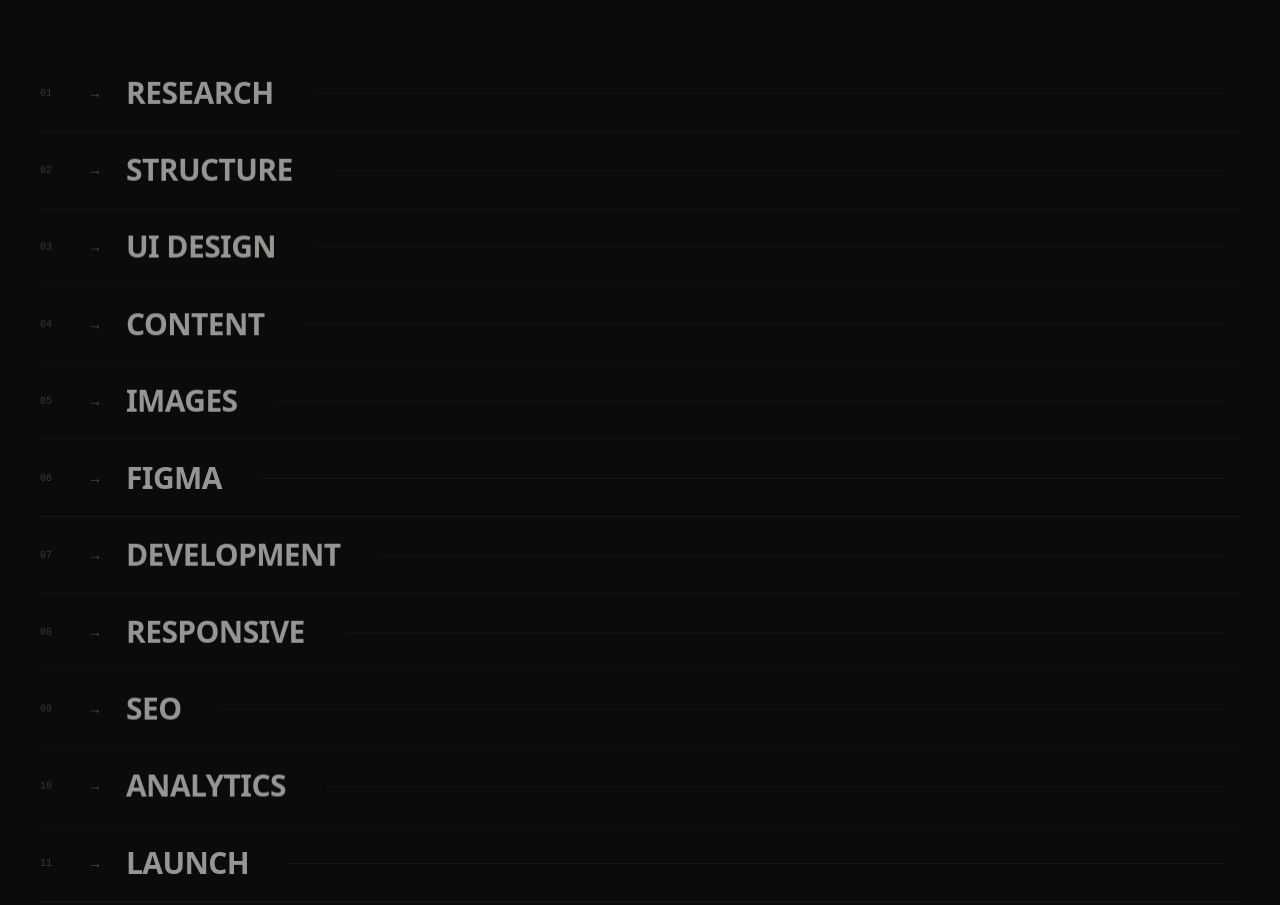
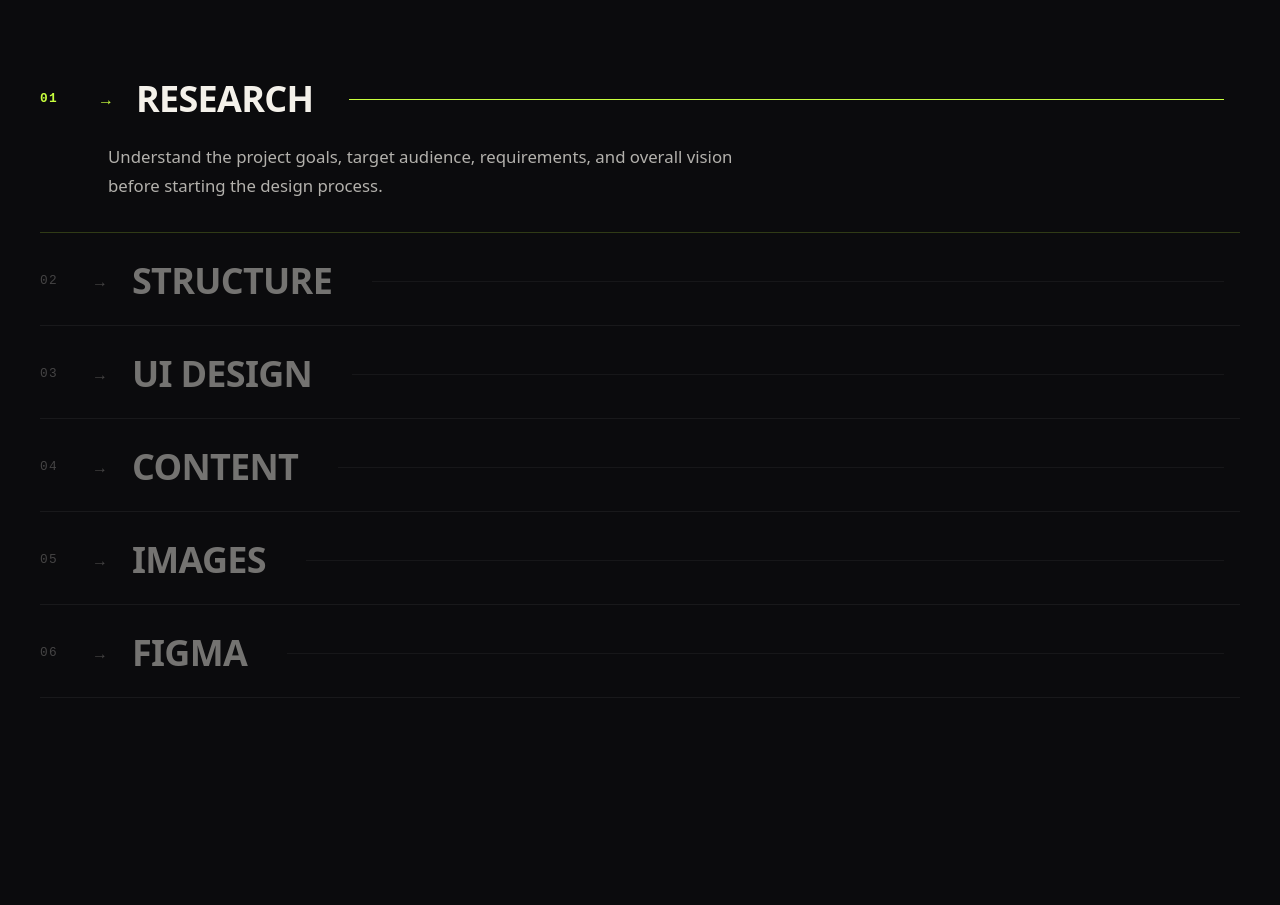
Before and after one commit to srivenu0807/Venu, a plain HTML site: page index.html in a window 1280 px wide. Shown: the part 8880-9785 px from the top of the page. Drawn offline with Linux system fonts and the light colour scheme.

Commit message:
Describe the update

```diff
--- a/index.html
+++ b/index.html
@@ -596,18 +596,132 @@
       <span class="text-[10px] tracking-[0.35em] text-lime/50 font-mono uppercase block mb-4">03 / Process</span>
       <h2 class="text-4xl md:text-6xl lg:text-7xl font-black tracking-[-0.03em] text-cream leading-[0.95]">HOW I WORK</h2>
     </div>
-    <div class="relative" data-stagger>
-      <div><button class="process-step-btn group"><span class="text-[10px] font-mono text-cream/20 w-6 shrink-0">01</span><span class="text-sm shrink-0 process-arrow text-cream/30">→</span><span class="process-name text-lg md:text-2xl lg:text-3xl font-black tracking-[-0.02em] text-cream/60">RESEARCH</span><div class="hidden md:block flex-1 h-[1px] bg-white/5 mx-4"><div class="h-full bg-lime/30 process-progress-bar" style="width: 0px;"></div></div></button></div>
-      <div><button class="process-step-btn group"><span class="text-[10px] font-mono text-cream/20 w-6 shrink-0">02</span><span class="text-sm shrink-0 process-arrow text-cream/30">→</span><span class="process-name text-lg md:text-2xl lg:text-3xl font-black tracking-[-0.02em] text-cream/60">STRUCTURE</span><div class="hidden md:block flex-1 h-[1px] bg-white/5 mx-4"><div class="h-full bg-lime/30 process-progress-bar" style="width: 0px;"></div></div></button></div>
-      <div><button class="process-step-btn group"><span class="text-[10px] font-mono text-cream/20 w-6 shrink-0">03</span><span class="text-sm shrink-0 process-arrow text-cream/30">→</span><span class="process-name text-lg md:text-2xl lg:text-3xl font-black tracking-[-0.02em] text-cream/60">UI DESIGN</span><div class="hidden md:block flex-1 h-[1px] bg-white/5 mx-4"><div class="h-full bg-lime/30 process-progress-bar" style="width: 0px;"></div></div></button></div>
-      <div><button class="process-step-btn group"><span class="text-[10px] font-mono text-cream/20 w-6 shrink-0">04</span><span class="text-sm shrink-0 process-arrow text-cream/30">→</span><span class="process-name text-lg md:text-2xl lg:text-3xl font-black tracking-[-0.02em] text-cream/60">CONTENT</span><div class="hidden md:block flex-1 h-[1px] bg-white/5 mx-4"><div class="h-full bg-lime/30 process-progress-bar" style="width: 0px;"></div></div></button></div>
-      <div><button class="process-step-btn group"><span class="text-[10px] font-mono text-cream/20 w-6 shrink-0">05</span><span class="text-sm shrink-0 process-arrow text-cream/30">→</span><span class="process-name text-lg md:text-2xl lg:text-3xl font-black tracking-[-0.02em] text-cream/60">IMAGES</span><div class="hidden md:block flex-1 h-[1px] bg-white/5 mx-4"><div class="h-full bg-lime/30 process-progress-bar" style="width: 0px;"></div></div></button></div>
-      <div><button class="process-step-btn group"><span class="text-[10px] font-mono text-cream/20 w-6 shrink-0">06</span><span class="text-sm shrink-0 process-arrow text-cream/30">→</span><span class="process-name text-lg md:text-2xl lg:text-3xl font-black tracking-[-0.02em] text-cream/60">FIGMA</span><div class="hidden md:block flex-1 h-[1px] bg-white/5 mx-4"><div class="h-full bg-lime/30 process-progress-bar" style="width: 0px;"></div></div></button></div>
-      <div><button class="process-step-btn group"><span class="text-[10px] font-mono text-cream/20 w-6 shrink-0">07</span><span class="text-sm shrink-0 process-arrow text-cream/30">→</span><span class="process-name text-lg md:text-2xl lg:text-3xl font-black tracking-[-0.02em] text-cream/60">DEVELOPMENT</span><div class="hidden md:block flex-1 h-[1px] bg-white/5 mx-4"><div class="h-full bg-lime/30 process-progress-bar" style="width: 0px;"></div></div></button></div>
-      <div><button class="process-step-btn group"><span class="text-[10px] font-mono text-cream/20 w-6 shrink-0">08</span><span class="text-sm shrink-0 process-arrow text-cream/30">→</span><span class="process-name text-lg md:text-2xl lg:text-3xl font-black tracking-[-0.02em] text-cream/60">RESPONSIVE</span><div class="hidden md:block flex-1 h-[1px] bg-white/5 mx-4"><div class="h-full bg-lime/30 process-progress-bar" style="width: 0px;"></div></div></button></div>
-      <div><button class="process-step-btn group"><span class="text-[10px] font-mono text-cream/20 w-6 shrink-0">09</span><span class="text-sm shrink-0 process-arrow text-cream/30">→</span><span class="process-name text-lg md:text-2xl lg:text-3xl font-black tracking-[-0.02em] text-cream/60">SEO</span><div class="hidden md:block flex-1 h-[1px] bg-white/5 mx-4"><div class="h-full bg-lime/30 process-progress-bar" style="width: 0px;"></div></div></button></div>
-      <div><button class="process-step-btn group"><span class="text-[10px] font-mono text-cream/20 w-6 shrink-0">10</span><span class="text-sm shrink-0 process-arrow text-cream/30">→</span><span class="process-name text-lg md:text-2xl lg:text-3xl font-black tracking-[-0.02em] text-cream/60">ANALYTICS</span><div class="hidden md:block flex-1 h-[1px] bg-white/5 mx-4"><div class="h-full bg-lime/30 process-progress-bar" style="width: 0px;"></div></div></button></div>
-      <div><button class="process-step-btn group"><span class="text-[10px] font-mono text-cream/20 w-6 shrink-0">11</span><span class="text-sm shrink-0 process-arrow text-cream/30">→</span><span class="process-name text-lg md:text-2xl lg:text-3xl font-black tracking-[-0.02em] text-cream/60">LAUNCH</span><div class="hidden md:block flex-1 h-[1px] bg-white/5 mx-4"><div class="h-full bg-lime/30 process-progress-bar" style="width: 0px;"></div></div></button></div>
+    <div class="relative space-y-1" data-stagger>
+      <!-- Step 01: RESEARCH -->
+      <div class="process-item is-active" data-process-step="1">
+        <button class="process-step-btn group" aria-expanded="true">
+          <span class="process-num">01</span>
+          <span class="process-arrow">→</span>
+          <span class="process-name text-xl md:text-3xl lg:text-4xl font-black tracking-[-0.02em]">RESEARCH</span>
+          <div class="hidden md:block flex-1 h-[1px] bg-white/5 mx-4 overflow-hidden">
+            <div class="h-full process-progress-bar"></div>
+          </div>
+        </button>
+        <div class="process-desc-wrap">
+          <div class="process-desc-inner">
+            <div class="process-desc-content">
+              <p class="process-desc-text max-w-2xl">
+                Understand the project goals, target audience, requirements, and overall vision before starting the design process.
+              </p>
+            </div>
+          </div>
+        </div>
+      </div>
+
+      <!-- Step 02: STRUCTURE -->
+      <div class="process-item" data-process-step="2">
+        <button class="process-step-btn group" aria-expanded="false">
+          <span class="process-num">02</span>
+          <span class="process-arrow">→</span>
+          <span class="process-name text-xl md:text-3xl lg:text-4xl font-black tracking-[-0.02em]">STRUCTURE</span>
+          <div class="hidden md:block flex-1 h-[1px] bg-white/5 mx-4 overflow-hidden">
+            <div class="h-full process-progress-bar"></div>
+          </div>
+        </button>
+        <div class="process-desc-wrap">
+          <div class="process-desc-inner">
+            <div class="process-desc-content">
+              <p class="process-desc-text max-w-2xl">
+                Plan the website structure, content hierarchy, user journey, and layout to create a clear and intuitive experience.
+              </p>
+            </div>
+          </div>
+        </div>
+      </div>
+
+      <!-- Step 03: UI DESIGN -->
+      <div class="process-item" data-process-step="3">
+        <button class="process-step-btn group" aria-expanded="false">
+          <span class="process-num">03</span>
+          <span class="process-arrow">→</span>
+          <span class="process-name text-xl md:text-3xl lg:text-4xl font-black tracking-[-0.02em]">UI DESIGN</span>
+          <div class="hidden md:block flex-1 h-[1px] bg-white/5 mx-4 overflow-hidden">
+            <div class="h-full process-progress-bar"></div>
+          </div>
+        </button>
+        <div class="process-desc-wrap">
+          <div class="process-desc-inner">
+            <div class="process-desc-content">
+              <p class="process-desc-text max-w-2xl">
+                Design a modern, visually engaging interface with strong typography, spacing, colors, and consistent visual identity.
+              </p>
+            </div>
+          </div>
+        </div>
+      </div>
+
+      <!-- Step 04: CONTENT -->
+      <div class="process-item" data-process-step="4">
+        <button class="process-step-btn group" aria-expanded="false">
+          <span class="process-num">04</span>
+          <span class="process-arrow">→</span>
+          <span class="process-name text-xl md:text-3xl lg:text-4xl font-black tracking-[-0.02em]">CONTENT</span>
+          <div class="hidden md:block flex-1 h-[1px] bg-white/5 mx-4 overflow-hidden">
+            <div class="h-full process-progress-bar"></div>
+          </div>
+        </button>
+        <div class="process-desc-wrap">
+          <div class="process-desc-inner">
+            <div class="process-desc-content">
+              <p class="process-desc-text max-w-2xl">
+                Organize and integrate meaningful content that communicates the message clearly and improves user engagement.
+              </p>
+            </div>
+          </div>
+        </div>
+      </div>
+
+      <!-- Step 05: IMAGES -->
+      <div class="process-item" data-process-step="5">
+        <button class="process-step-btn group" aria-expanded="false">
+          <span class="process-num">05</span>
+          <span class="process-arrow">→</span>
+          <span class="process-name text-xl md:text-3xl lg:text-4xl font-black tracking-[-0.02em]">IMAGES</span>
+          <div class="hidden md:block flex-1 h-[1px] bg-white/5 mx-4 overflow-hidden">
+            <div class="h-full process-progress-bar"></div>
+          </div>
+        </button>
+        <div class="process-desc-wrap">
+          <div class="process-desc-inner">
+            <div class="process-desc-content">
+              <p class="process-desc-text max-w-2xl">
+                Select and optimize high-quality visuals that support the design and create a stronger visual experience.
+              </p>
+            </div>
+          </div>
+        </div>
+      </div>
+
+      <!-- Step 06: FIGMA -->
+      <div class="process-item" data-process-step="6">
+        <button class="process-step-btn group" aria-expanded="false">
+          <span class="process-num">06</span>
+          <span class="process-arrow">→</span>
+          <span class="process-name text-xl md:text-3xl lg:text-4xl font-black tracking-[-0.02em]">FIGMA</span>
+          <div class="hidden md:block flex-1 h-[1px] bg-white/5 mx-4 overflow-hidden">
+            <div class="h-full process-progress-bar"></div>
+          </div>
+        </button>
+        <div class="process-desc-wrap">
+          <div class="process-desc-inner">
+            <div class="process-desc-content">
+              <p class="process-desc-text max-w-2xl">
+                Create and refine the complete design system and prototype, ensuring everything is ready for development.
+              </p>
+            </div>
+          </div>
+        </div>
+      </div>
     </div>
   </div>
 </section><section class="relative py-24 md:py-32">
--- a/scripts/portfolio-animations.js
+++ b/scripts/portfolio-animations.js
@@ -295,6 +295,45 @@
   });
 
   /* ==========================================================================
+     7.1 Interactive Process Steps ("HOW I WORK")
+     ========================================================================== */
+  const processItems = document.querySelectorAll('.process-item');
+
+  function setActiveProcessItem(activeItem) {
+    processItems.forEach((item) => {
+      const isTarget = item === activeItem;
+      item.classList.toggle('is-active', isTarget);
+      const btn = item.querySelector('.process-step-btn');
+      if (btn) {
+        btn.setAttribute('aria-expanded', isTarget ? 'true' : 'false');
+      }
+    });
+  }
+
+  processItems.forEach((item, index) => {
+    // Step 01 active by default
+    if (index === 0) {
+      item.classList.add('is-active');
+      const btn = item.querySelector('.process-step-btn');
+      if (btn) btn.setAttribute('aria-expanded', 'true');
+    }
+
+    // Hover activation on desktop
+    item.addEventListener('mouseenter', () => {
+      setActiveProcessItem(item);
+    });
+
+    // Click / tap activation (mobile and keyboard accessibility)
+    const btn = item.querySelector('.process-step-btn');
+    if (btn) {
+      btn.addEventListener('click', (e) => {
+        e.preventDefault();
+        setActiveProcessItem(item);
+      });
+    }
+  });
+
+  /* ==========================================================================
      8. Drag-to-Scroll on Side Quests / Experiments Track
      ========================================================================== */
   const sideQuestsContainer = document.querySelector('.side-quests-container');
--- a/styles/portfolio-animations.css
+++ b/styles/portfolio-animations.css
@@ -452,44 +452,156 @@ div[id] {
 }
 
 /* ==========================================================================
-   Process Section Step Highlights (Clean, subtle progress fill)
+   Process Section: Interactive "HOW I WORK" Steps
    ========================================================================== */
+.process-item {
+  position: relative;
+  border-bottom: 1px solid rgba(255, 255, 255, 0.06);
+  transition: border-color 0.3s ease, background-color 0.3s ease;
+}
+
 .process-step-btn {
-  position: relative;
   width: 100%;
   text-align: left;
-  border-bottom: 1px solid rgba(255, 255, 255, 0.05);
   padding: 1.25rem 0;
   display: flex;
   align-items: center;
-  gap: 1.5rem;
-  transition: background-color 0.25s ease, border-color 0.25s ease;
+  gap: 1rem;
+  background: transparent;
+  border: none;
+  cursor: pointer;
+  outline: none;
 }
 
-.process-step-btn .process-arrow {
-  transition: transform 0.25s var(--anim-ease-out-expo), color 0.25s ease;
+@media (min-width: 768px) {
+  .process-step-btn {
+    padding: 1.5rem 0;
+    gap: 1.5rem;
+  }
 }
 
-.process-step-btn:hover .process-arrow {
-  transform: translateX(4px);
-  color: var(--color-accent-lime) !important;
+.process-num {
+  font-family: "JetBrains Mono", monospace;
+  font-size: 0.8rem;
+  letter-spacing: 0.1em;
+  color: rgba(244, 241, 234, 0.25);
+  width: 1.75rem;
+  flex-shrink: 0;
+  transition: color 0.3s ease;
 }
 
-.process-step-btn .process-name {
-  transition: color 0.25s ease;
+.process-arrow {
+  font-size: 1rem;
+  color: rgba(244, 241, 234, 0.25);
+  flex-shrink: 0;
+  transition: transform 0.35s var(--anim-ease-out-expo), color 0.3s ease;
 }
 
-.process-step-btn:hover .process-name {
-  color: var(--color-cream) !important;
+.process-name {
+  color: rgba(244, 241, 234, 0.45);
+  transition: color 0.3s ease, transform 0.35s var(--anim-ease-out-expo);
 }
 
 .process-progress-bar {
-  transition: width 0.4s var(--anim-ease-out-expo);
+  width: 0%;
+  background-color: rgba(200, 255, 61, 0.2);
+  transition: width 0.45s var(--anim-ease-out-expo), background-color 0.3s ease;
 }
 
-.process-step-btn:hover .process-progress-bar {
+/* Description Accordion Wrap */
+.process-desc-wrap {
+  display: grid;
+  grid-template-rows: 0fr;
+  transition: grid-template-rows 350ms var(--anim-ease-out-expo);
+}
+
+.process-desc-inner {
+  overflow: hidden;
+}
+
+.process-desc-content {
+  padding-left: 2.75rem;
+  padding-right: 1rem;
+  padding-bottom: 1.5rem;
+}
+
+@media (min-width: 768px) {
+  .process-desc-content {
+    padding-left: 4.25rem;
+    padding-bottom: 2rem;
+  }
+}
+
+.process-desc-text {
+  opacity: 0;
+  transform: translateY(-8px);
+  transition: opacity 300ms ease, transform 350ms var(--anim-ease-out-expo);
+  color: rgba(244, 241, 234, 0.72);
+  font-size: 0.95rem;
+  line-height: 1.7;
+  font-weight: 300;
+}
+
+@media (min-width: 768px) {
+  .process-desc-text {
+    font-size: 1.05rem;
+  }
+}
+
+/* Active State */
+.process-item.is-active {
+  border-bottom-color: rgba(200, 255, 61, 0.2);
+}
+
+.process-item.is-active .process-num {
+  color: var(--color-accent-lime);
+  font-weight: 700;
+}
+
+.process-item.is-active .process-arrow {
+  color: var(--color-accent-lime);
+  transform: translateX(6px);
+}
+
+.process-item.is-active .process-name {
+  color: var(--color-cream);
+  transform: translateX(4px);
+}
+
+.process-item.is-active .process-progress-bar {
   width: 100% !important;
-  background-color: var(--color-accent-lime) !important;
+  background-color: var(--color-accent-lime);
+  box-shadow: 0 0 10px rgba(200, 255, 61, 0.35);
+}
+
+.process-item.is-active .process-desc-wrap {
+  grid-template-rows: 1fr;
+}
+
+.process-item.is-active .process-desc-text {
+  opacity: 1;
+  transform: translateY(0);
+}
+
+/* Desktop Hover on non-active rows */
+@media (hover: hover) and (pointer: fine) {
+  .process-item:not(.is-active):hover .process-num {
+    color: rgba(244, 241, 234, 0.5);
+  }
+
+  .process-item:not(.is-active):hover .process-arrow {
+    color: rgba(200, 255, 61, 0.7);
+    transform: translateX(3px);
+  }
+
+  .process-item:not(.is-active):hover .process-name {
+    color: rgba(244, 241, 234, 0.75);
+  }
+
+  .process-item:not(.is-active):hover .process-progress-bar {
+    width: 30%;
+    background-color: rgba(200, 255, 61, 0.4);
+  }
 }
 
 /* ==========================================================================
@@ -725,9 +837,16 @@ nav.is-scrolled {
     transition: none !important;
   }
 
-  .accordion-content {
+  .accordion-content,
+  .process-desc-wrap {
     grid-template-rows: 1fr !important;
     opacity: 1 !important;
+    transition: none !important;
+  }
+
+  .process-desc-text {
+    opacity: 1 !important;
+    transform: none !important;
     transition: none !important;
   }
 
```
